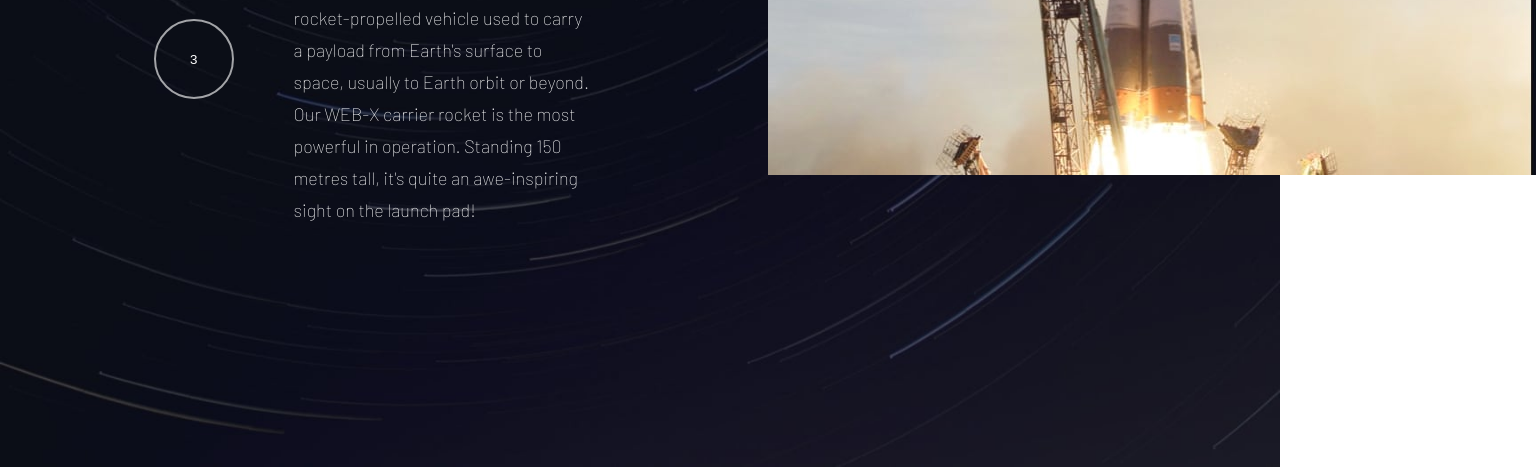
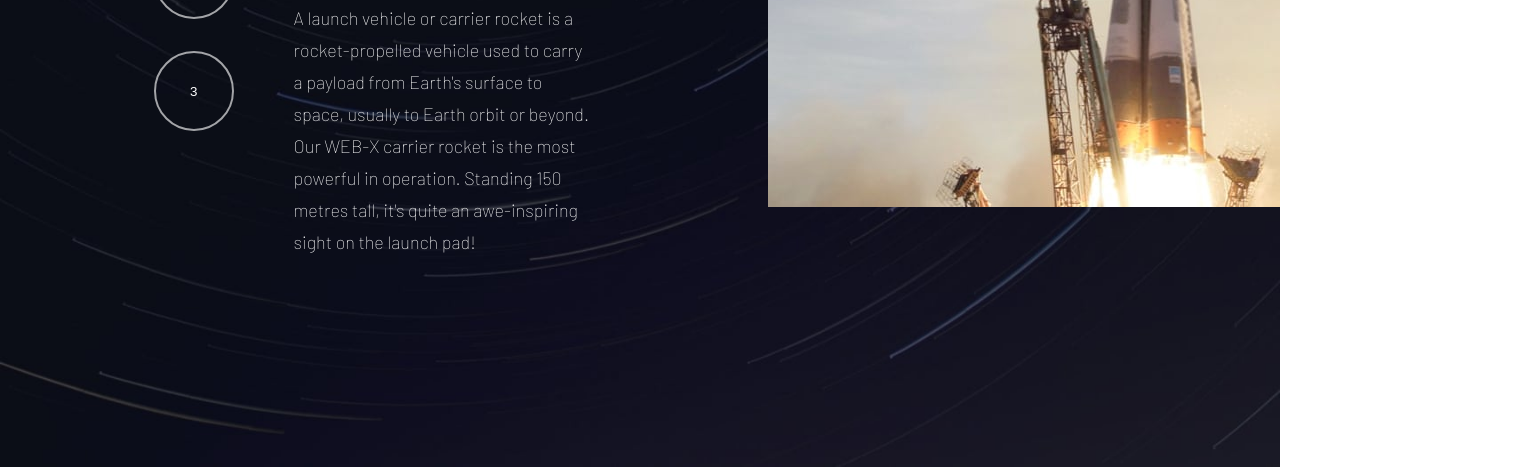
Before and after one commit to Mazakina/UssEnterprise, a website: page technology/index.html in a window 1280 px wide. Shown: the part 333-800 px from the top of the page, 1536 px wide, since content can reach past the window. Drawn offline with nearby package versions, Linux system fonts and the light colour scheme; a web font is replaced by a local one.

Commit message:
space-tourism_1.0

```diff
--- a/crew/crew-style.css
+++ b/crew/crew-style.css
@@ -8,17 +8,14 @@
   align-items:space-between;
   height: fit-content  !important;
   min-height: 100vh;
-
 }
 
 .content{
   display: flex;
   align-items:flex-end;
   justify-content: space-between ;
-
-  height: 100%;
-  margin: 0 12vw;
-
+  height: fit-content;
+  margin: auto 12vw 0;
 }
 
 
@@ -28,6 +25,7 @@
   display: flex;
   flex-flow: column;
   justify-content:space-between;
+  margin: auto 1rem;
 }
 .left-content h5{
   font-size: 28px;
@@ -87,10 +85,11 @@
 }
 .right-content{
   margin-left: 2rem;
+  position: relative;
 }
 .right-content img{
   max-width:40vw;
-  margin: 0 auto;
+  margin: auto 0;
 }
 #crew-image-mobile{
   display:none;
--- a/technology/technology-style.css
+++ b/technology/technology-style.css
@@ -2,22 +2,24 @@
 .container{
   background-image: url(../assets/technology/background-technology-desktop.jpg);
   background-size: cover;
-  width:100vw;
+  width:fit-content;
   height: fit-content !important;
   min-height: 100vh;
   color:white;
   display: flex;
   flex-flow: column;
   align-items:space-between;
+  overflow-x: hidden;
+  transition: all 0.5 ease-in-out;
 }
 
 .content{
+  margin-top: 2rem;
   width: 100vw;
   display: flex;
   align-items:flex-end;
   justify-content: space-between ;
   height: 100%;
-  transition: all 0.5s ease-in-out;
 }
 
 #first-heading, #second-heading{
@@ -91,6 +93,9 @@
   margin-top:17px;
 }
 
+.right-content{
+  max-width: 30vw;
+}
 .no-display{
   display: none !important;
 }
@@ -156,11 +161,11 @@
 
   .right-content{
     width: 100vw;
-    margin: 0 auto;
-
+    max-width: 100vw;
   }
 
   .right-content #content-img{
+    margin: 0 auto;
     max-width:100vw
   }
 
```
